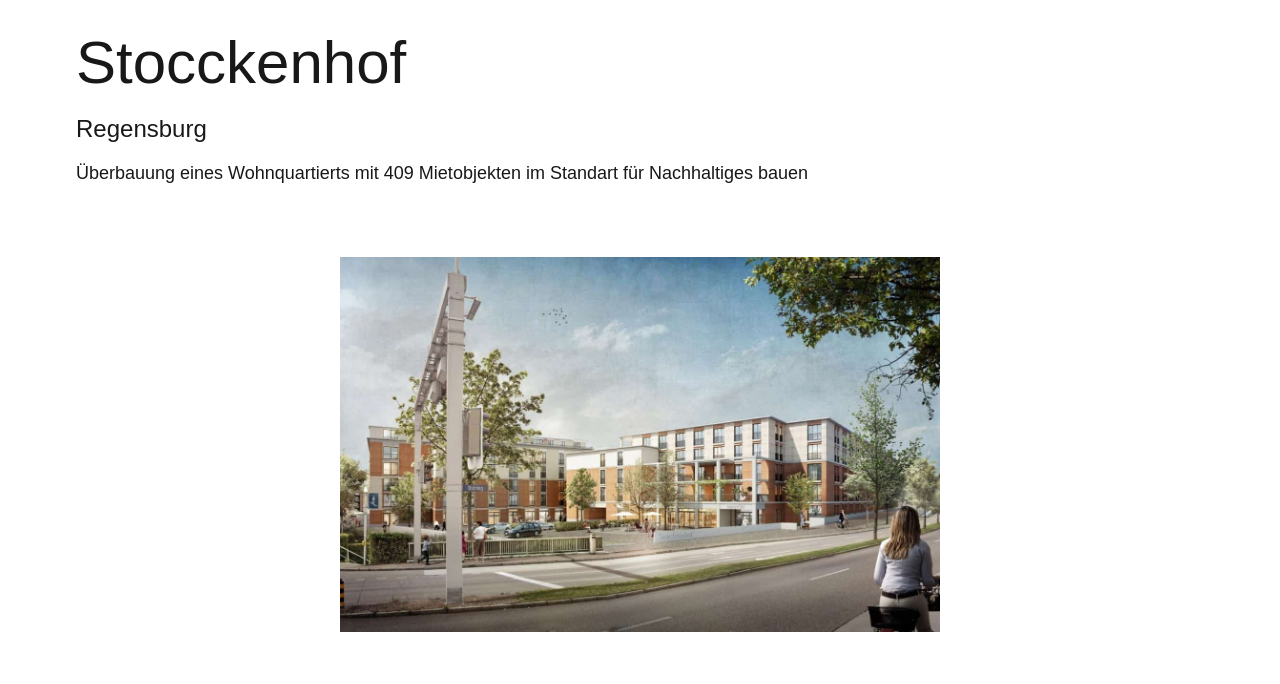
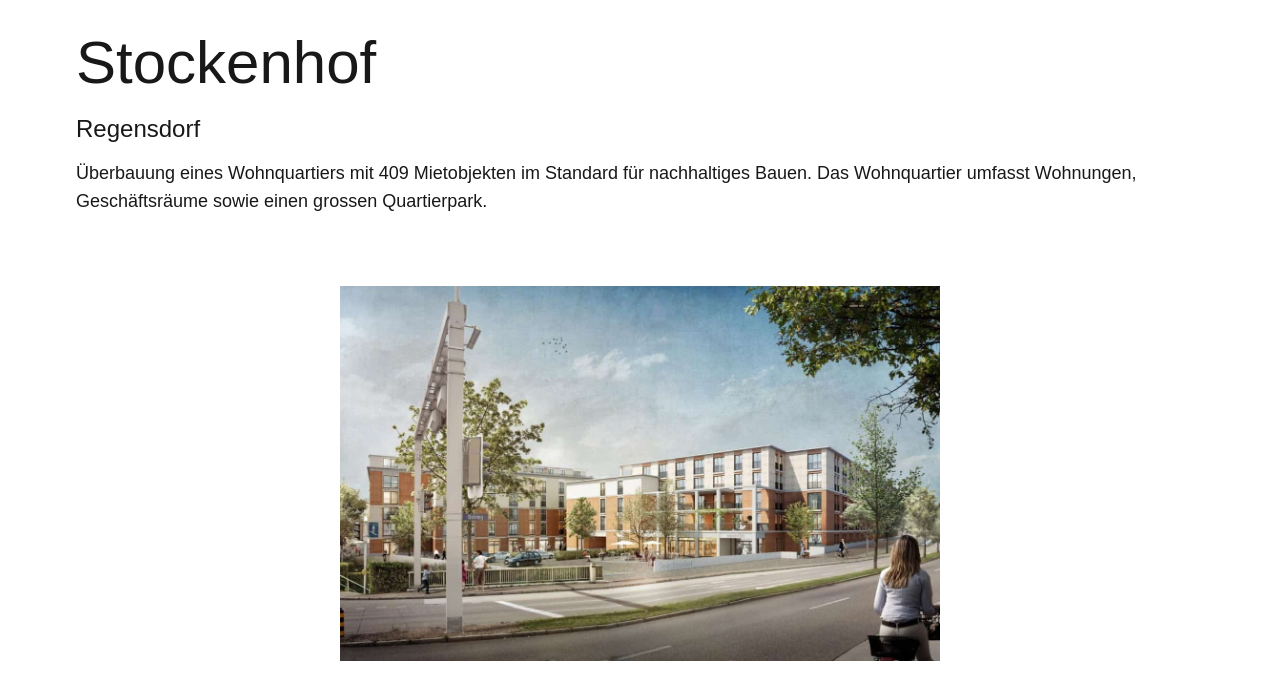
Before and after one commit to ahmedserifoski/gjugja_bau, a plain HTML site: page Projekte/projekt1.html in a window 1280 px wide. Shown: the part 92-776 px from the top of the page. Drawn offline with nearby package versions, Linux system fonts and the light colour scheme.

Commit message:
update projekt1, projekt3 texts

```diff
--- a/Projekte/projekt1.html
+++ b/Projekte/projekt1.html
@@ -46,9 +46,9 @@
         </section> -->
         <div class="individual-div">
             <div class="individual-div-context">
-                <h2>Stocckenhof</h2>
-                <h3>Regensburg</h3>
-                <p>Überbauung eines Wohnquartierts mit 409 Mietobjekten im Standart für Nachhaltiges bauen</p>
+                <h2>Stockenhof</h2>
+                <h3>Regensdorf</h3>
+                <p>Überbauung eines Wohnquartiers mit 409 Mietobjekten im Standard für nachhaltiges Bauen. Das Wohnquartier umfasst Wohnungen, Geschäftsräume sowie einen grossen Quartierpark.</p>
 
             </div>
             <div class="individual-div--image">
```
Also changed, not shown: Projekte/projekt3.html (+1 -1 lines), index.html (+7 -2 lines).
